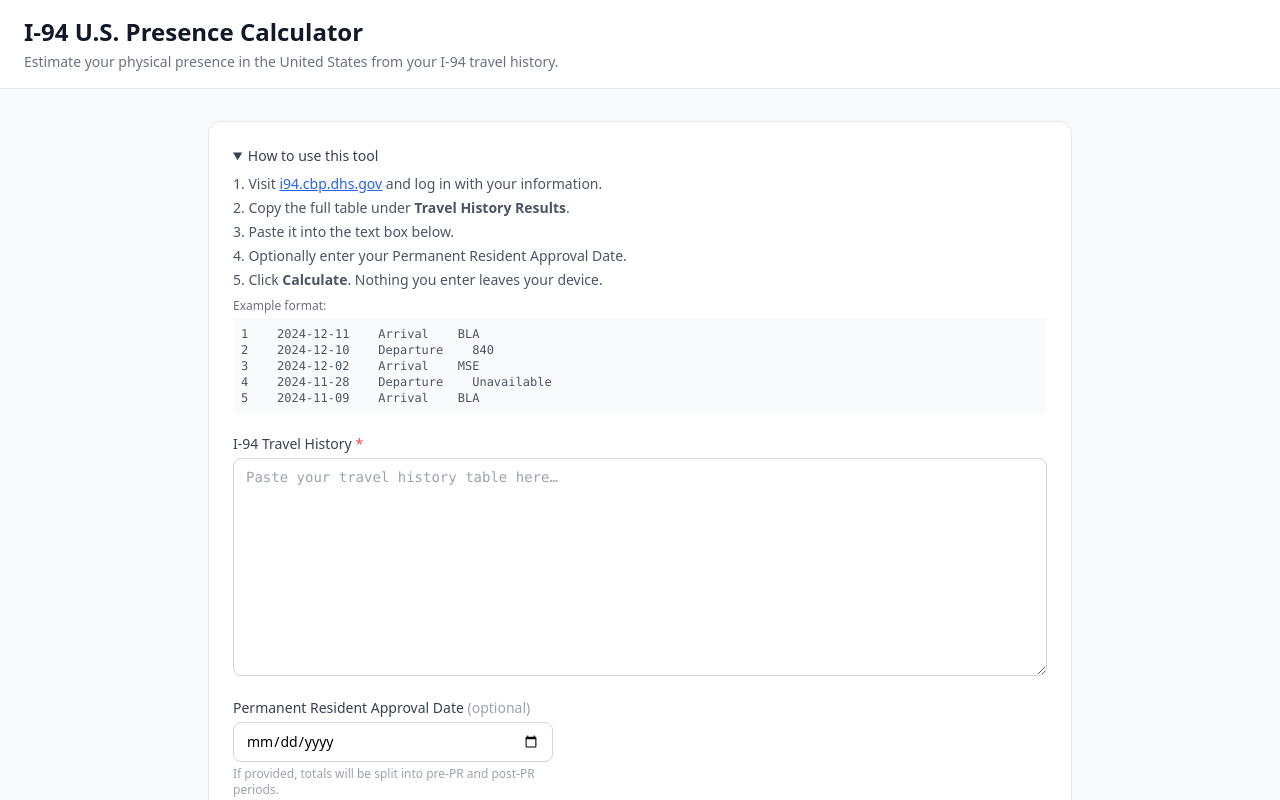
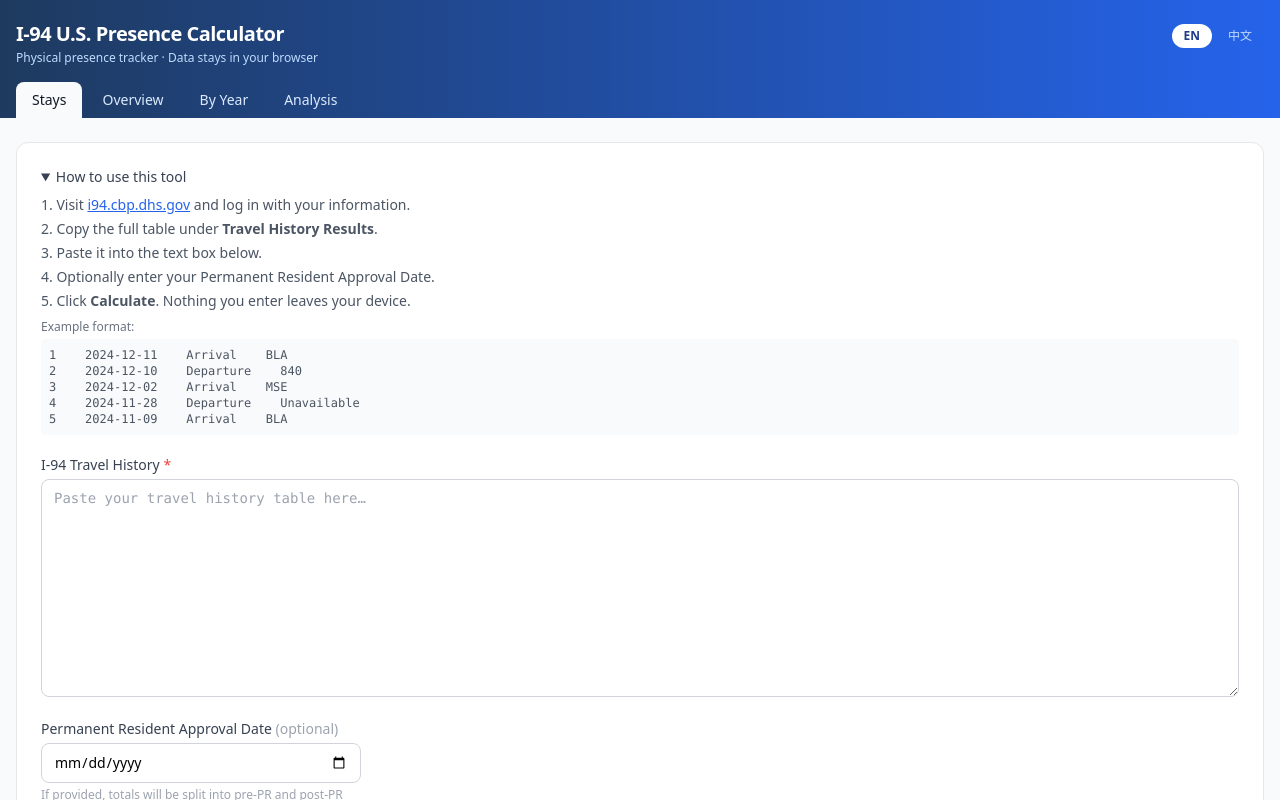
Before and after one commit to JefferyZhang2019/I94Calculator, a React (Vite) app: page / in a window 1280 px wide. Shown: the top 800 px of the page. Built offline with nearby package versions, Linux system fonts and the light colour scheme.

Commit message:
feat: redesign app shell with dark header and tab navigation

```diff
--- a/src/App.jsx
+++ b/src/App.jsx
@@ -1,48 +1,93 @@
+import { useState } from 'react'
+import { LangProvider, useLang } from './i18n/LangContext'
 import I94Calculator from './components/I94Calculator'
 
-export default function App() {
+function AppContent() {
+  const { t, lang, switchLang } = useLang()
   const embed = new URLSearchParams(window.location.search).get('embed') === 'true'
+  const [activeTab, setActiveTab] = useState('stays')
+
+  if (embed) {
+    return <I94Calculator activeTab={activeTab} setActiveTab={setActiveTab} embed />
+  }
+
+  const tabs = [
+    { id: 'stays',    label: t('tabStays') },
+    { id: 'overview', label: t('tabOverview') },
+    { id: 'byyear',   label: t('tabByYear') },
+    { id: 'analysis', label: t('tabAnalysis') },
+  ]
+
   return (
-    <div className={embed ? '' : 'min-h-screen bg-gray-50'}>
-      {!embed && (
-        <header className="bg-white border-b border-gray-200 px-6 py-4">
-          <h1 className="text-2xl font-bold text-gray-900">I-94 U.S. Presence Calculator</h1>
-          <p className="text-sm text-gray-500 mt-1">
-            Estimate your physical presence in the United States from your I-94 travel history.
-          </p>
-        </header>
-      )}
-      <main className={embed ? '' : 'max-w-4xl mx-auto px-4 py-8'}>
-        <I94Calculator />
+    <div className="min-h-screen bg-gray-50">
+      <header className="bg-gradient-to-r from-[#1e3a5f] to-[#2563eb]">
+        <div className="max-w-7xl mx-auto px-4 pt-5 pb-0">
+          <div className="flex items-start justify-between">
+            <div>
+              <h1 className="text-xl font-bold text-white tracking-tight">{t('appTitle')}</h1>
+              <p className="text-blue-200 text-xs mt-0.5">{t('appSubtitle')}</p>
+            </div>
+            <div className="flex gap-1 items-center mt-1">
+              <button
+                onClick={() => switchLang('en')}
+                className={`text-xs px-3 py-1 rounded-full transition-colors ${
+                  lang === 'en'
+                    ? 'bg-white text-blue-900 font-semibold'
+                    : 'text-blue-200 hover:text-white'
+                }`}
+              >EN</button>
+              <button
+                onClick={() => switchLang('zh')}
+                className={`text-xs px-3 py-1 rounded-full transition-colors ${
+                  lang === 'zh'
+                    ? 'bg-white text-blue-900 font-semibold'
+                    : 'text-blue-200 hover:text-white'
+                }`}
+              >中文</button>
+            </div>
+          </div>
+          <nav className="flex gap-1 mt-4">
+            {tabs.map(tab => (
+              <button
+                key={tab.id}
+                onClick={() => setActiveTab(tab.id)}
+                className={`px-4 py-2 text-sm font-medium rounded-t-lg transition-colors ${
+                  activeTab === tab.id
+                    ? 'bg-gray-50 text-gray-900'
+                    : 'text-blue-100 hover:text-white hover:bg-white/10'
+                }`}
+              >
+                {tab.label}
+              </button>
+            ))}
+          </nav>
+        </div>
+      </header>
+
+      <main className="max-w-7xl mx-auto px-4 py-6">
+        <I94Calculator activeTab={activeTab} setActiveTab={setActiveTab} />
       </main>
-      {!embed && (
-        <footer className="border-t border-gray-200 px-6 py-6 mt-12 text-xs text-gray-500 max-w-4xl mx-auto">
-          <p className="font-semibold mb-1">Disclaimer</p>
-          <p>
-            This tool is a personal record-review aid only. It does not store, transmit, or share any
-            information you enter — all processing happens locally in your browser. Calculated totals
-            are estimates derived from the travel events you paste; they may differ from official
-            government records. This tool does not constitute legal, immigration, or tax advice. For
-            decisions involving residency status, naturalization eligibility, or tax filing, consult a
-            qualified attorney or licensed tax professional. Always verify results against your own
-            passport stamps, boarding passes, and any correspondence from USCIS or CBP.
-          </p>
-          <p className="mt-2">
-            Official resources:{' '}
-            <a className="underline" href="https://i94.cbp.dhs.gov/search/history-search" target="_blank" rel="noreferrer">
-              CBP I-94 History Search
-            </a>{' '}
-            ·{' '}
-            <a className="underline" href="https://www.dhs.gov/i-94-information" target="_blank" rel="noreferrer">
-              DHS I-94 Information
-            </a>{' '}
-            ·{' '}
-            <a className="underline" href="https://www.irs.gov/individuals/international-taxpayers/determining-alien-tax-status" target="_blank" rel="noreferrer">
-              IRS: Alien Tax Status
-            </a>
-          </p>
-        </footer>
-      )}
+
+      <footer className="border-t border-gray-200 px-4 py-6 mt-8 max-w-7xl mx-auto text-xs text-gray-500">
+        <p className="font-semibold mb-1">{t('disclaimerTitle')}</p>
+        <p>{t('disclaimerBody')}</p>
+        <p className="mt-2">
+          {t('officialResources')}{' '}
+          <a className="underline" href="https://i94.cbp.dhs.gov/search/history-search" target="_blank" rel="noreferrer">CBP I-94 History Search</a>
+          {' · '}
+          <a className="underline" href="https://www.dhs.gov/i-94-information" target="_blank" rel="noreferrer">DHS I-94 Information</a>
+          {' · '}
+          <a className="underline" href="https://www.irs.gov/individuals/international-taxpayers/determining-alien-tax-status" target="_blank" rel="noreferrer">IRS: Alien Tax Status</a>
+        </p>
+      </footer>
     </div>
   )
 }
+
+export default function App() {
+  return (
+    <LangProvider>
+      <AppContent />
+    </LangProvider>
+  )
+}
```
